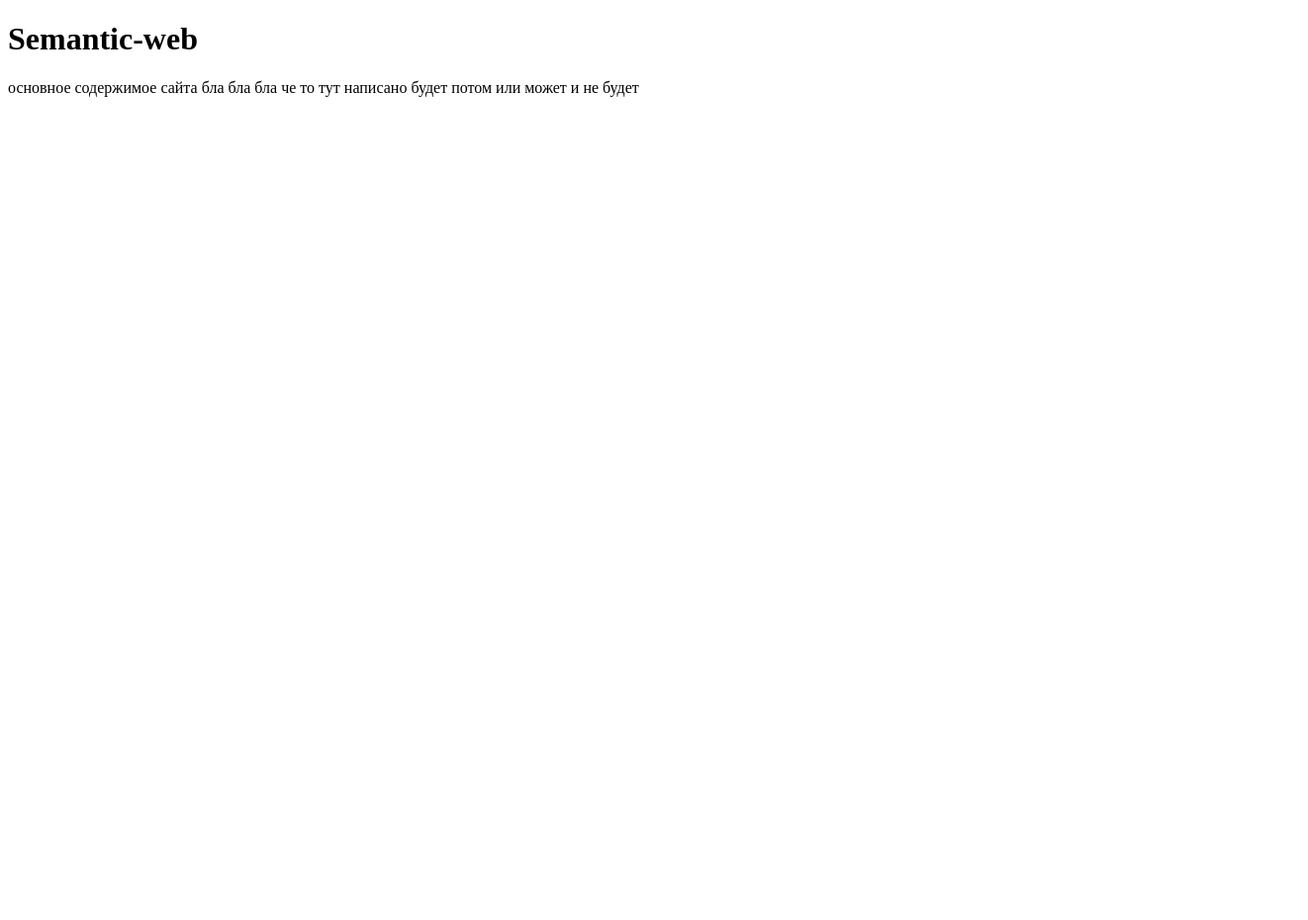
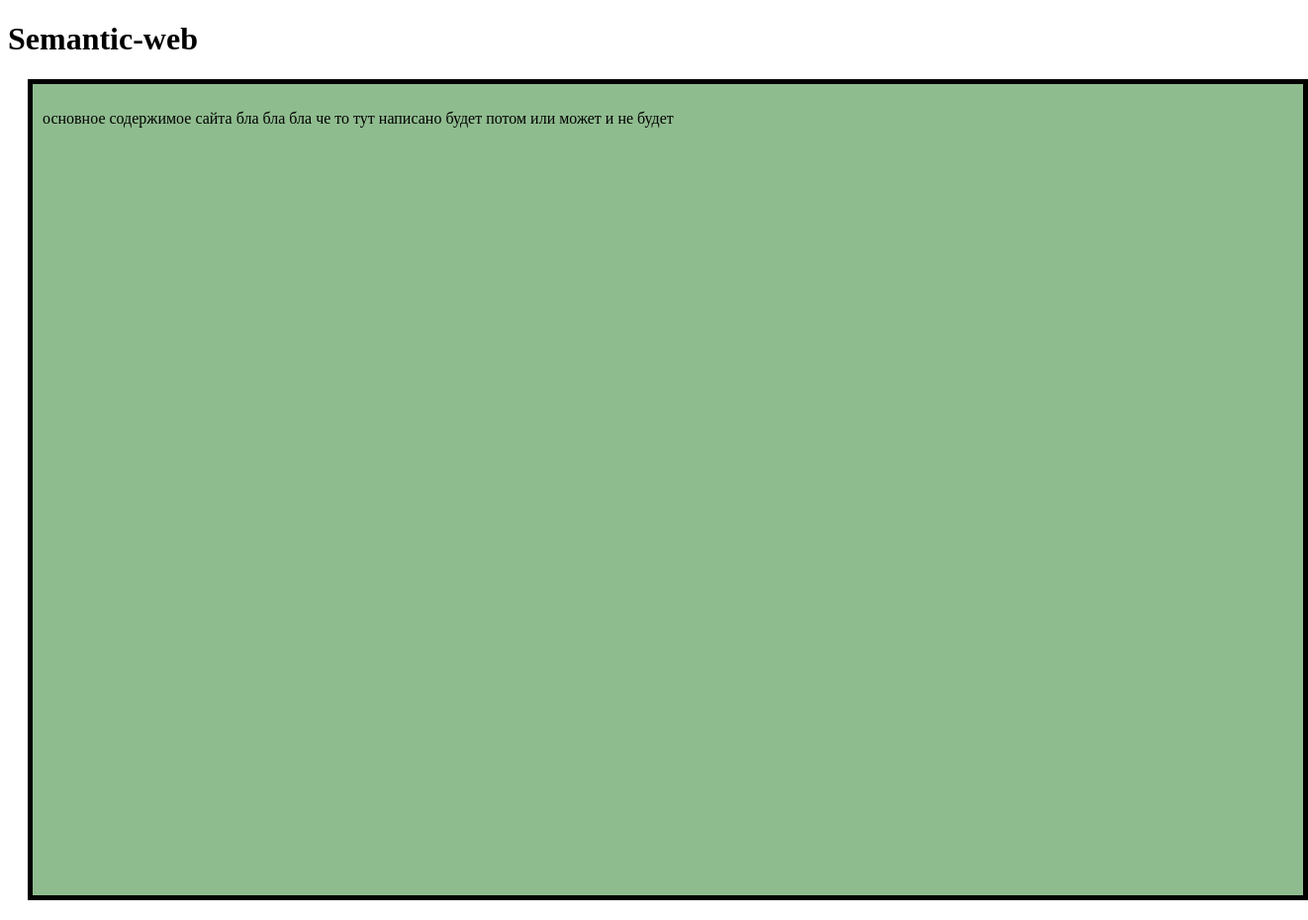
Before and after one commit to DashaLisiuk/test, a plain HTML site: page index.html in a window 1280 px wide. Shown: the whole page at 99% size, 1322 px wide, since content can reach past the window. Before the commit the page ends 800 px from the top, so only its background shows below. Drawn offline with Linux system fonts and the light colour scheme.

Commit message:
Update index.html

```diff
--- a/index.html
+++ b/index.html
@@ -3,6 +3,7 @@
     <head>
         <title>hahaha</title>
         <meta charset="UTF-8">
+        <link rel="stylesheet" href="./style.css" type="text/css">
     </head>
     <body>
         <header>
```
